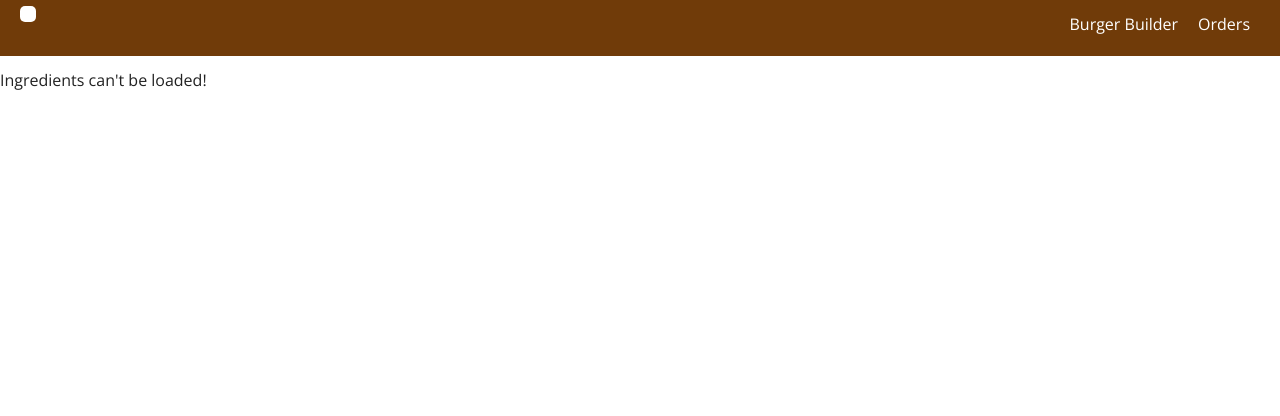
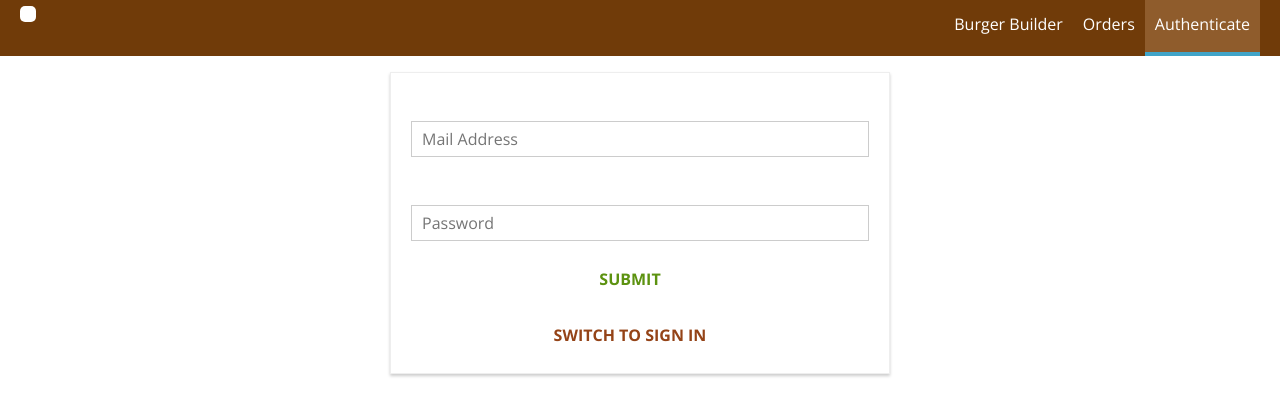
Before and after one commit to lex-villa/burger-shop, a React (Create React App) app: page /auth in a window 1280 px wide. Shown: the top 416 px of the page. Built offline with nearby package versions, Linux system fonts and the light colour scheme; no server answers.

Commit message:
sign In/Up/Out logic with redux added

```diff
--- a/src/App.js
+++ b/src/App.js
@@ -3,6 +3,8 @@ import { Route, Switch } from 'react-router-dom';
 
 import Layout from './containers/Layout/Layout';
 import BurgerBuilder from './containers/BurgerBuilder/BurgerBuilder';
+import Auth from './containers/Auth/Auth';
+
 import './App.css';
 
 const Orders = React.lazy(() => {
@@ -23,6 +25,7 @@ function App() {
           <Switch>
             <Route path='/checkout' render={(props) => <Checkout {...props} />} />
             <Route path='/orders' render={(props) => <Orders {...props} />} />
+            <Route path='/auth' component={Auth} />
             <Route path='/' component={BurgerBuilder} />
           </Switch>
         </Suspense>
--- a/src/components/Navigation/NavigationItems/NavigationItems.js
+++ b/src/components/Navigation/NavigationItems/NavigationItems.js
@@ -7,6 +7,7 @@ const NavigationItems = () => {
         <ul className='NavigationItems'>
             <NavigationItem link='/' exact>Burger Builder</NavigationItem>
             <NavigationItem link='/orders'>Orders</NavigationItem>
+            <NavigationItem link='/auth'>Authenticate</NavigationItem>
         </ul>
     );
 };
--- /dev/null
+++ b/src/containers/Auth/Auth.css
@@ -0,0 +1,15 @@
+.Auth {
+    margin: 20px auto;
+    width: 80%;
+    text-align: center;
+    box-shadow: 0 2px 3px #ccc;
+    border: 1px solid #eee;
+    padding: 10px;
+    box-sizing: border-box;
+}
+
+@media (min-width: 600px) {
+    .Auth {
+        width: 500px;
+    }
+}
--- a/src/containers/Auth/Auth.js
+++ b/src/containers/Auth/Auth.js
@@ -0,0 +1,169 @@
+import React, { useState } from 'react';
+import { connect } from 'react-redux';
+
+import Input from '../../components/UI/Input/Input';
+import Button from '../../components/UI/Button/Button';
+import Spinner from '../../components/UI/Spinner/Spinner';
+import * as actions from '../../store/actions/index';
+
+import './Auth.css';
+
+const Auth = (props) => {
+    const [controls, setControls] = useState({
+        email: {
+            elementType: 'input',
+            elementConfig: {
+                type: 'email',
+                placeholder: 'Mail Address',
+            },
+            value: '',
+            validation: {
+                required: true,
+                isEmail: true,
+            },
+            valid: false,
+            touched: false,
+        },
+
+        password: {
+            elementType: 'input',
+            elementConfig: {
+                type: 'password',
+                placeholder: 'Password',
+            },
+            value: '',
+            validation: {
+                required: true,
+                minLength: 6,
+            },
+            valid: false,
+            touched: false,
+        },
+    });
+
+    const [isSignUp, setIsSignUp] = useState(true);
+
+    const checkValidity = (value, rules) => {
+        let isValid = true;
+
+        if (!rules) {
+            return true;
+        };
+
+        if (rules.required) {
+            isValid = value.trim() !== '' && isValid;
+        };
+
+        if (rules.minLength) {
+            isValid = value.length >= rules.minLength && isValid;
+        };
+
+        if (rules.maxLength) {
+            isValid = value.length <= rules.maxLength && isValid;
+        };
+
+        if (rules.isEmail) {
+            const pattern = /[a-z0-9!#$%&'*+/=?^_`{|}~-]+(?:\.[a-z0-9!#$%&'*+/=?^_`{|}~-]+)*@(?:[a-z0-9](?:[a-z0-9-]*[a-z0-9])?\.)+[a-z0-9](?:[a-z0-9-]*[a-z0-9])?/;
+            isValid = pattern.test(value) && isValid
+        }
+
+        if (rules.isNumeric) {
+            const pattern = /^\d+$/;
+            isValid = pattern.test(value) && isValid
+        }
+
+        return isValid;
+
+    };
+
+    const inputChangedHandler = (event, controlName) => {
+        const updatedControls = {
+            ...controls,
+            [controlName]: {
+                ...controls[controlName],
+                value: event.target.value,
+                valid: checkValidity(event.target.value, controls[controlName].validation),
+                touched: true,
+            },
+        };
+
+        setControls(updatedControls);
+    };
+
+
+    const formElementsArray = [];
+    for (let key in controls) {
+        formElementsArray.push({
+            id: key,
+            config: controls[key],
+        });
+    };
+
+    let form = formElementsArray.map(formElement => (
+        <Input
+            key={formElement.id}
+            elementType={formElement.config.elementType}
+            elementConfig={formElement.config.elementConfig}
+            value={formElement.config.value}
+            invalid={!formElement.config.valid}
+            shouldValidate={formElement.config.validation}
+            touched={formElement.config.touched}
+            changed={(event) => inputChangedHandler(event, formElement.id)}
+        />
+    ));
+
+    if (props.loading) {
+        form = <Spinner />
+    };
+
+    let errorMessage = null;
+    if(props.error) {
+        errorMessage = (
+            <p>{props.error.message}</p>
+        );
+    };
+
+    const submitHandler = (event) => {
+        event.preventDefault();
+        const email = controls.email.value;
+        const pass = controls.password.value;
+
+        props.onAuth(email, pass, isSignUp);
+    };
+
+    const switchAuthModeHandler = () => {
+        setIsSignUp(!isSignUp);
+    };
+
+    return (
+        <div className='Auth'>
+            {errorMessage}
+            <form onSubmit={submitHandler}>
+                {form}
+                <Button btnType='Success'>SUBMIT</Button>
+            </form>
+            <Button
+                btnType='Danger'
+                clicked={switchAuthModeHandler}
+            >
+                SWITCH TO {isSignUp ? 'SIGN IN' : 'SIGN UP'}
+            </Button>
+        </div>
+    );
+};
+
+
+const mapStateToProps = (state) => {
+    return {
+        loading: state.auth.loading,
+        error: state.auth.error,
+    };
+};
+
+const mapDispatchToProps = dispatch => {
+    return {
+        onAuth: (email, password, isSignUp) => dispatch(actions.auth(email, password, isSignUp)),
+    };
+};
+
+export default connect(mapStateToProps, mapDispatchToProps)(Auth);
--- a/src/index.js
+++ b/src/index.js
@@ -8,6 +8,7 @@ import thunk from 'redux-thunk';
 
 import burgerbuilderReducer from './store/reducers/burgerBuilder';
 import orderReducer from './store/reducers/order';
+import authReducer from './store/reducers/auth';
 import App from './App';
 
 import './index.css';
@@ -16,6 +17,7 @@ import './index.css';
 const rootReducer = combineReducers({
   burgerBuilder: burgerbuilderReducer,
   order: orderReducer,
+  auth: authReducer,
 });
 
 const composeEnhancers = window.__REDUX_DEVTOOLS_EXTENSION_COMPOSE__ || compose;
--- a/src/store/actions/actionTypes.js
+++ b/src/store/actions/actionTypes.js
@@ -11,3 +11,8 @@ export const PURCHASE_INIT = 'PURCHASE_INIT';
 export const FETCH_ORDERS_START = 'FETCH_ORDERS_START';
 export const FETCH_ORDERS_SUCCESS = 'FETCH_ORDERS_SUCCESS';
 export const FETCH_ORDERS_FAIL = 'FETCH_ORDERS_FAIL';
+
+export const AUTH_START = 'AUTH_START';
+export const AUTH_SUCCESS = 'AUTH_SUCCESS';
+export const AUTH_FAIL = 'AUTH_FAIL';
+export const AUTH_LOGOUT = 'AUTH_LOGOUT';
--- /dev/null
+++ b/src/store/actions/auth.js
@@ -0,0 +1,66 @@
+import axios from 'axios';
+
+import * as actionTypes from './actionTypes';
+
+export const authStart = () => {
+    return {
+        type: actionTypes.AUTH_START,
+    };
+};
+
+export const authSuccess = (token, userId) => {
+    return {
+        type: actionTypes.AUTH_SUCCESS,
+        idToken: token,
+        userId: userId,
+    };
+};
+
+export const authFail = (error) => {
+    return {
+        type: actionTypes.AUTH_FAIL,
+        error: error,
+    };
+};
+
+export const logout = () => {
+    return {
+        type: actionTypes.AUTH_LOGOUT,
+    };
+};
+
+export const checkAuthTimeOut = (expirationTime) => {
+    return dispatch => {
+        setTimeout(() => {
+            dispatch(logout());
+        }, expirationTime * 1000);
+    };
+};
+
+export const auth = (email, password, isSignUp) => {
+    return dispatch => {
+        dispatch(authStart());
+
+        const authData = {
+            email: email,
+            password: password,
+            returnSecureToken: true,
+        };
+        const APIKEY = 'AIzaSyDIgcCjWJy5bLzwY3-jjVNhzV8vkuotxvI';
+        let url = `https://identitytoolkit.googleapis.com/v1/accounts:signUp?key=${APIKEY}`;
+        if (!isSignUp) {
+            url = `https://identitytoolkit.googleapis.com/v1/accounts:signInWithPassword?key=${APIKEY}`;
+        };
+
+        axios.post(url, authData)
+            .then(response => {
+                console.log(response);
+                dispatch(authSuccess(response.data.idToken, response.data.localId));
+                dispatch(checkAuthTimeOut(response.data.expiresIn));
+            })
+            .catch(error => {
+                console.log(error);
+                dispatch(authFail(error.response.data.error));
+            });
+    };
+};
--- a/src/store/actions/index.js
+++ b/src/store/actions/index.js
@@ -9,3 +9,7 @@ export {
     purchaseInit,
     fetchOrders
 } from './order';
+
+export {
+    auth,
+} from './auth';
--- /dev/null
+++ b/src/store/reducers/auth.js
@@ -0,0 +1,55 @@
+import * as actionTypes from '../actions/actionTypes';
+
+const initialState = {
+    token: null,
+    userId: null,
+    error: null,
+    loading: false,
+};
+
+
+const authStart = (state, action) => {
+    return {
+        ...state,
+        error: null,
+        loading: true,
+    };
+};
+
+const authSuccess = (state, action) => {
+    return {
+        ...state,
+        token: action.idToken,
+        userId: action.userId,
+        error: null,
+        loading: false,
+    };
+};
+
+const authFail = (state, action) => {
+    return {
+        ...state,
+        error: action.error,
+        loading: false,
+    };
+};
+
+const authLogout = (state, action) => {
+    return {
+        ...state,
+        token: null,
+        userId: null,
+    };
+};
+
+const reducer = (state = initialState, action) => {
+    switch (action.type) {
+        case actionTypes.AUTH_START: return authStart(state, action);
+        case actionTypes.AUTH_SUCCESS: return authSuccess(state, action);
+        case actionTypes.AUTH_FAIL: return authFail(state, action);
+        case actionTypes.AUTH_LOGOUT: return authLogout(state, action);
+        default: return state;
+    };
+};
+
+export default reducer;
```
Also changed, not shown: 1 other file (tests, documents, lock files or other folders).
